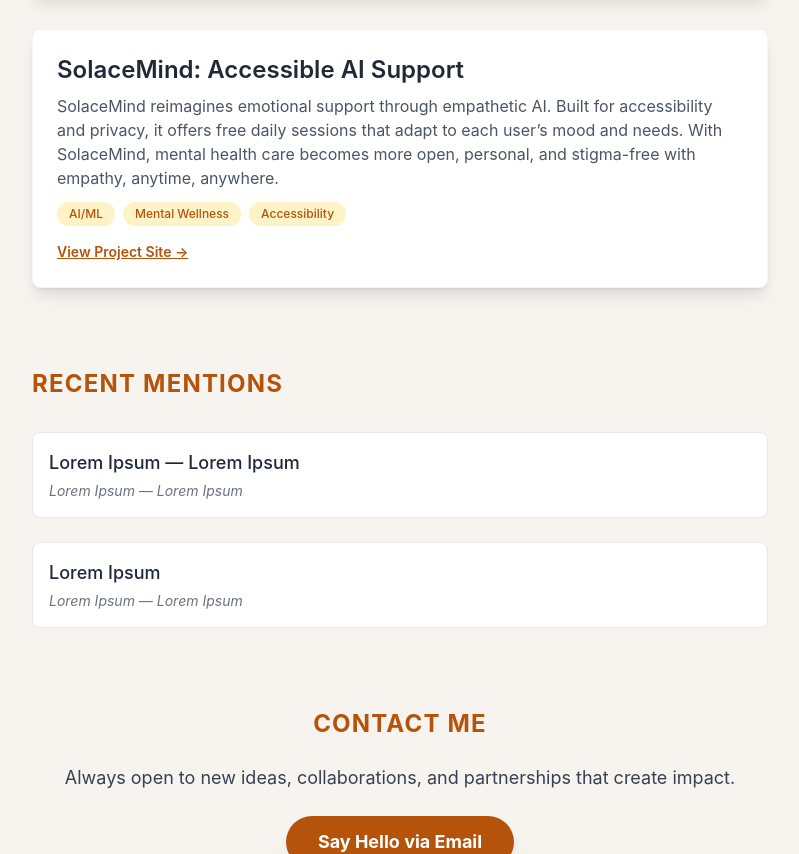
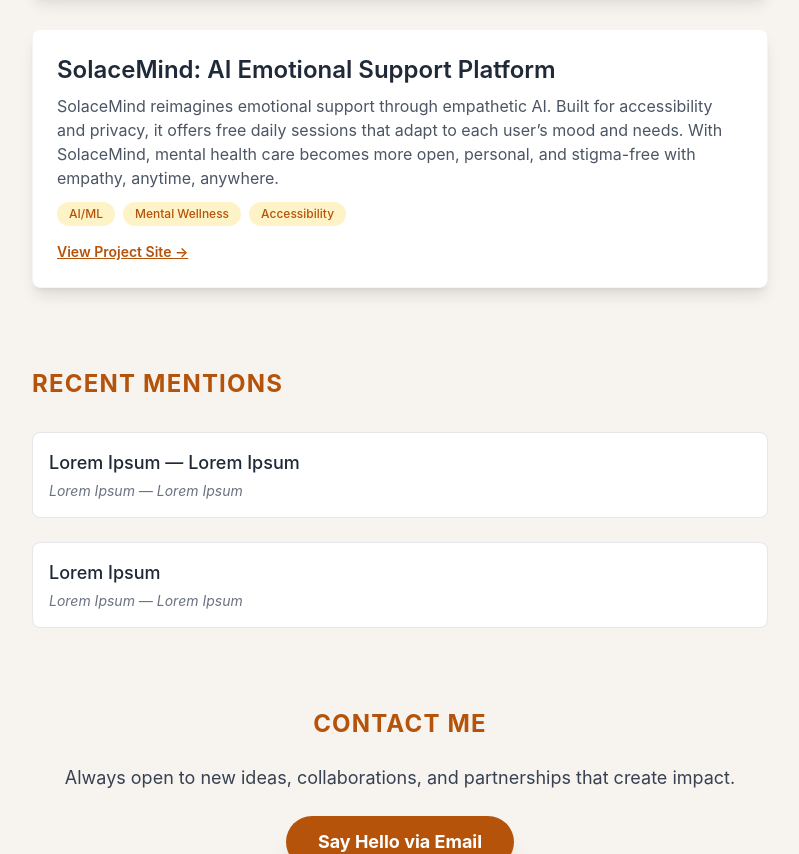
Before and after one commit to charlotearaneta/charlotearaneta.github.io, a plain HTML site: page index.html in a window 1280 px wide. Shown: the part 1395-2249 px from the top of the page, without its empty margins (240-1039 px from the left). Drawn offline with nearby package versions, Linux system fonts and the light colour scheme.

Commit message:
Update index.html

```diff
--- a/index.html
+++ b/index.html
@@ -100,7 +100,7 @@
                 </article>
 
                 <article class="bg-secondary-light p-6 rounded-lg shadow-lg border border-gray-100 hover:border-accent-caramel transition duration-300">
-                    <h3 class="text-2xl font-semibold text-primary-text mb-2">SolaceMind: Accessible AI Support</h3>
+                    <h3 class="text-2xl font-semibold text-primary-text mb-2">SolaceMind: AI Emotional Support Platform</h3>
                     <p class="text-gray-600 mb-3">
                         SolaceMind reimagines emotional support through empathetic AI. Built for accessibility and privacy, it offers free daily sessions that adapt to each user’s mood and needs. With SolaceMind, mental health care becomes more open, personal, and stigma-free with empathy, anytime, anywhere.
                     </p>
```
